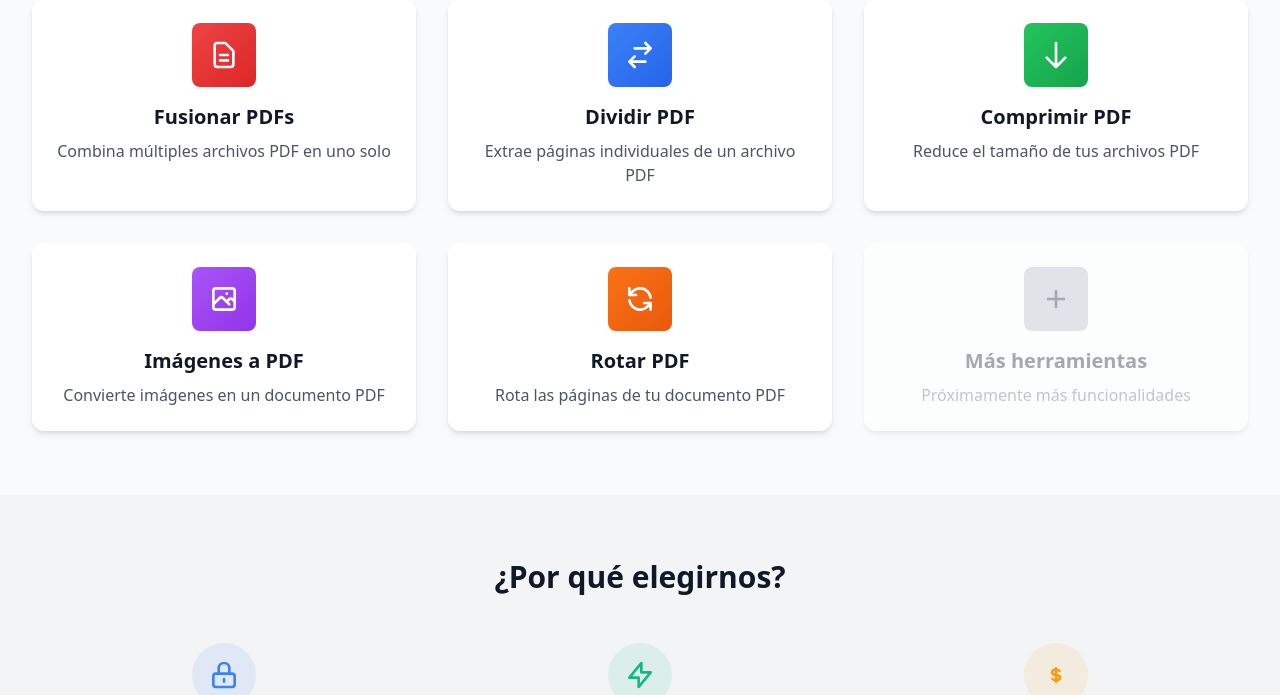
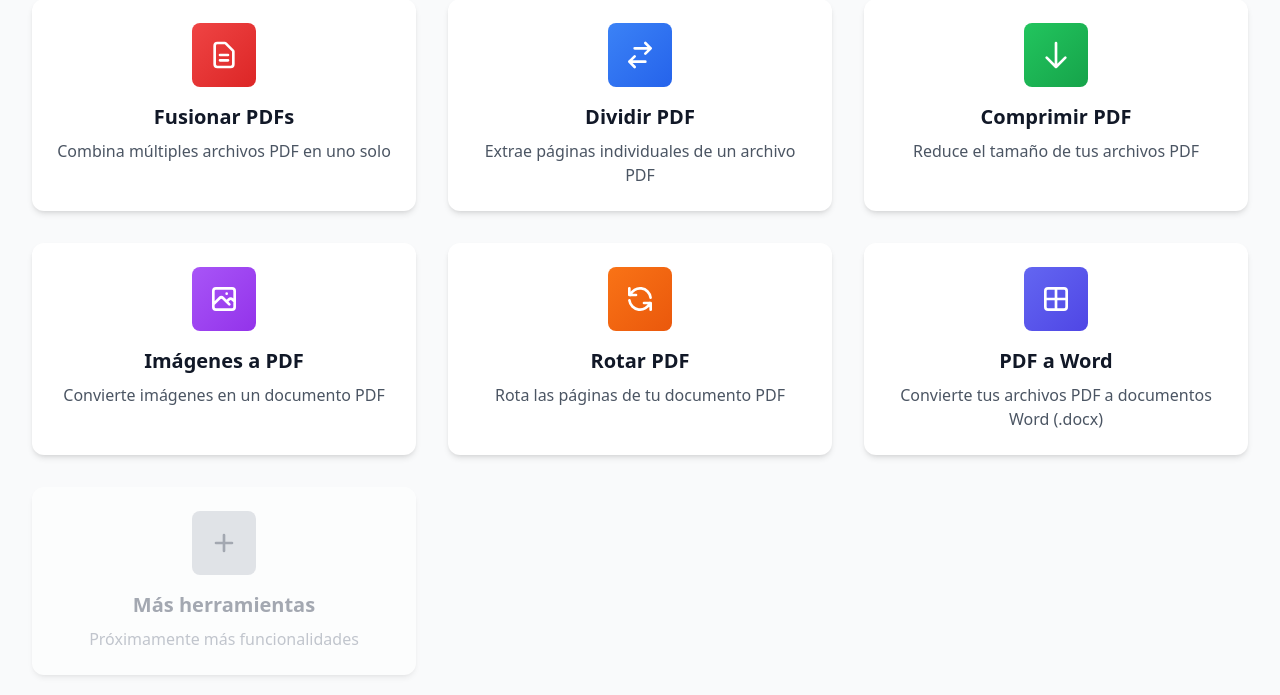
Before and after one commit to EstebanDuque123/ToolsPDF, a Django app: page / in a window 1280 px wide. Shown: the part 610-1305 px from the top of the page. Run offline with Django 4.2, Linux system fonts and the light colour scheme; some libraries are stand-ins or nearby versions.

Commit message:
pdf a work

```diff
--- a/pdf_tools/urls.py
+++ b/pdf_tools/urls.py
@@ -11,4 +11,5 @@ urlpatterns = [
     path('images-to-pdf/', views.images_to_pdf, name='images_to_pdf'),
     path('rotate/', views.rotate_pdf, name='rotate_pdf'),
     path('download/<str:filename>/', views.download_file, name='download_file'),
+    path('pdf-to-word/', views.pdf_to_word, name='pdf_to_word'),
 ]
--- a/pdf_tools/views.py
+++ b/pdf_tools/views.py
@@ -14,6 +14,7 @@ from PIL import Image
 from reportlab.pdfgen import canvas
 from reportlab.lib.pagesizes import letter
 import json
+from pdf2docx import Converter
 
 def home(request):
     return render(request, 'pdf_tools/home.html')
@@ -318,3 +319,39 @@ def download_file(request, filename):
             return HttpResponse('Archivo no encontrado', status=404)
     except Exception as e:
         return HttpResponse(f'Error: {str(e)}', status=500)
+
+@csrf_exempt
+@require_http_methods(["POST"])
+def pdf_to_word(request):
+    try:
+        file = request.FILES.get('file')
+
+        if not file or not file.name.endswith('.pdf'):
+            return JsonResponse({'error': 'Se requiere un archivo PDF válido'}, status=400)
+
+        # Guardar PDF temporalmente
+        temp_pdf = tempfile.NamedTemporaryFile(delete=False, suffix=".pdf")
+        for chunk in file.chunks():
+            temp_pdf.write(chunk)
+        temp_pdf.close()
+
+        # Convertir PDF a DOCX en memoria
+        output_filename = file.name.replace('.pdf', '.docx')
+        output_path = f'output/{output_filename}'
+
+        buffer = BytesIO()
+        cv = Converter(temp_pdf.name)
+        cv.convert(buffer, start=0, end=None)
+        cv.close()
+
+        buffer.seek(0)
+        default_storage.save(output_path, ContentFile(buffer.getvalue()))
+
+        return JsonResponse({
+            'success': True,
+            'download_url': f'/download/{output_filename}/',
+            'filename': output_filename
+        })
+
+    except Exception as e:
+        return JsonResponse({'error': str(e)}, status=500)
--- a/templates/pdf_tools/home.html
+++ b/templates/pdf_tools/home.html
@@ -85,6 +85,19 @@
                 </div>
                 <h3 class="text-xl font-semibold text-gray-900 mb-2 text-center">Rotar PDF</h3>
                 <p class="text-gray-600 text-center">Rota las páginas de tu documento PDF</p>
+            </div>
+
+            <!-- PDF to Word -->
+            <div class="tool-card bg-white rounded-xl shadow-md hover:shadow-lg transition-all duration-300 p-6 cursor-pointer group"
+                onclick="showTool('pdf-to-word')">
+                <div class="flex items-center justify-center w-16 h-16 bg-gradient-to-br from-indigo-500 to-indigo-600 rounded-lg mb-4 mx-auto group-hover:scale-110 transition-transform duration-300">
+                    <svg class="w-8 h-8 text-white" fill="none" stroke="currentColor" viewBox="0 0 24 24">
+                        <path stroke-linecap="round" stroke-linejoin="round" stroke-width="2"
+                            d="M12 4v16m8-8H4m2 8h12a2 2 0 002-2V6a2 2 0 00-2-2H6a2 2 0 00-2 2v12a2 2 0 002 2z"/>
+                    </svg>
+                </div>
+                <h3 class="text-xl font-semibold text-gray-900 mb-2 text-center">PDF a Word</h3>
+                <p class="text-gray-600 text-center">Convierte tus archivos PDF a documentos Word (.docx)</p>
             </div>
 
             <!-- More Tools Coming -->
--- a/templates/pdf_tools/modals.html
+++ b/templates/pdf_tools/modals.html
@@ -349,3 +349,68 @@
         </form>
     </div>
 </div>
+
+<!-- PDF to Word Modal -->
+<div id="pdf-to-word-modal" class="modal hidden fixed inset-0 bg-black bg-opacity-50 flex items-center justify-center z-50">
+    <div class="bg-white rounded-xl p-8 max-w-md w-full mx-4 max-h-[90vh] overflow-y-auto">
+        <div class="flex items-center justify-between mb-6">
+            <h3 class="text-2xl font-bold text-gray-900">Convertir PDF a Word</h3>
+            <button onclick="hideModal('pdf-to-word-modal')" class="text-gray-400 hover:text-gray-600">
+                <svg class="w-6 h-6" fill="none" stroke="currentColor" viewBox="0 0 24 24">
+                    <path stroke-linecap="round" stroke-linejoin="round" stroke-width="2" d="M6 18L18 6M6 6l12 12"></path>
+                </svg>
+            </button>
+        </div>
+
+        <form id="pdf-to-word-form" enctype="multipart/form-data">
+            <div class="mb-6">
+                <label class="block text-sm font-medium text-gray-700 mb-2">
+                    Selecciona un archivo PDF
+                </label>
+                <input type="file"
+                       name="file"
+                       accept=".pdf"
+                       required
+                       onchange="handleFileUpload(this, 'pdf-to-word')"
+                       class="w-full border-2 border-dashed border-gray-300 rounded-lg p-6 text-center hover:border-primary transition-colors duration-200">
+            </div>
+
+            <div id="pdf-to-word-file-list" class="space-y-2 mb-6"></div>
+
+            <div id="pdf-to-word-loading" class="hidden text-center py-4">
+                <div class="inline-flex items-center">
+                    <svg class="animate-spin -ml-1 mr-3 h-5 w-5 text-primary" xmlns="http://www.w3.org/2000/svg" fill="none" viewBox="0 0 24 24">
+                        <circle class="opacity-25" cx="12" cy="12" r="10" stroke="currentColor" stroke-width="4"></circle>
+                        <path class="opacity-75" fill="currentColor" d="M4 12a8 8 0 018-8V0C5.373 0 0 5.373 0 12h4zm2 5.291A7.962 7.962 0 014 12H0c0 3.042 1.135 5.824 3 7.938l3-2.647z"></path>
+                    </svg>
+                    Convirtiendo a Word...
+                </div>
+            </div>
+
+            <div id="pdf-to-word-result" class="hidden mb-4">
+                <div class="bg-green-50 border border-green-200 rounded-lg p-4">
+                    <div class="flex items-center">
+                        <svg class="w-5 h-5 text-green-400 mr-2" fill="none" stroke="currentColor" viewBox="0 0 24 24">
+                            <path stroke-linecap="round" stroke-linejoin="round" stroke-width="2" d="M5 13l4 4L19 7"></path>
+                        </svg>
+                        <span class="text-green-800 font-medium">¡PDF convertido a Word exitosamente!</span>
+                    </div>
+                    <a id="pdf-to-word-download-btn" href="#" class="mt-3 inline-flex items-center px-4 py-2 bg-green-600 text-white text-sm font-medium rounded-lg hover:bg-green-700 transition-colors duration-200">
+                        <svg class="w-4 h-4 mr-2" fill="none" stroke="currentColor" viewBox="0 0 24 24">
+                            <path stroke-linecap="round" stroke-linejoin="round" stroke-width="2" d="M12 10v6m0 0l-4-4m4 4l4-4m-6 4h.01M6 20h12a2 2 0 002-2V6a2 2 0 00-2-2H6a2 2 0 00-2 2v12a2 2 0 002 2z"></path>
+                        </svg>
+                        Descargar Word
+                    </a>
+                </div>
+            </div>
+
+            <button type="button"
+                    id="pdf-to-word-process-btn"
+                    onclick="processFiles('pdf-to-word')"
+                    disabled
+                    class="w-full bg-gray-300 text-gray-500 py-3 px-4 rounded-lg font-semibold cursor-not-allowed">
+                Procesar
+            </button>
+        </form>
+    </div>
+</div>
```
